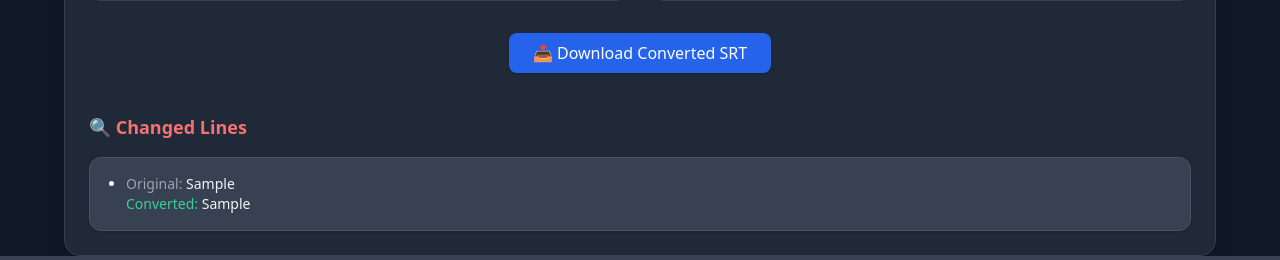
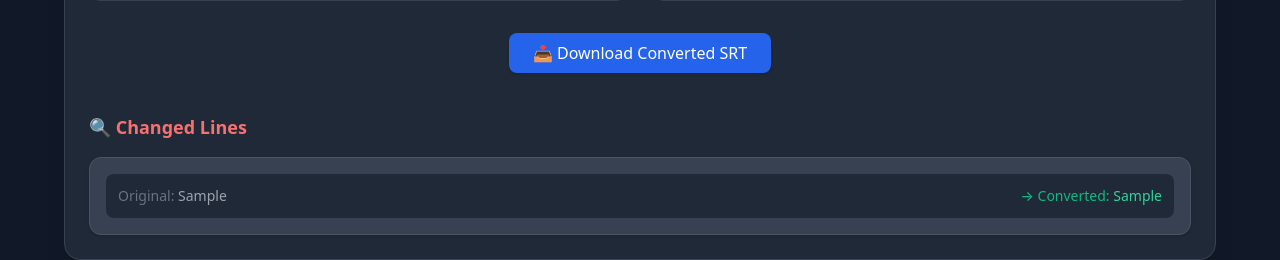
Before and after one commit to lokosmotos/Danialspacex, a Flask app: template templates/converted_chinese_result.html in a window 1280 px wide. Shown: the part 584-844 px from the top of the page. Run offline with Flask 3, Linux system fonts and the light colour scheme; the template is opened without the code that fills it: most values are stand-ins (such as "Sample title", 1, 10 or a date in 2020).

Commit message:
Update converted_chinese_result.html

```diff
--- a/templates/converted_chinese_result.html
+++ b/templates/converted_chinese_result.html
@@ -42,20 +42,25 @@
         </form>
 
         {% if diffs %}
-        <div class="mt-10">
-            <h3 class="text-lg font-semibold mb-4 text-red-400">🔍 Changed Lines</h3>
-            <div class="bg-gray-700 p-4 border border-gray-600 rounded-xl shadow text-sm">
-                <ul class="list-disc pl-5 space-y-3">
-                    {% for original_line, converted_line in diffs %}
-                        <li>
-                            <div><span class="text-gray-400">Original:</span> {{ original_line }}</div>
-                            <div><span class="text-green-400">Converted:</span> {{ converted_line }}</div>
-                        </li>
-                    {% endfor %}
-                </ul>
+<div class="mt-10">
+    <h3 class="text-lg font-semibold mb-4 text-red-400">🔍 Changed Lines</h3>
+    <div class="bg-gray-700 p-4 border border-gray-600 rounded-xl shadow text-sm space-y-2">
+        <div class="grid grid-cols-1 gap-2">
+            {% for original_line, converted_line in diffs %}
+            <div class="flex flex-col sm:flex-row sm:justify-between sm:items-center bg-gray-800 p-3 rounded-lg">
+                <div class="text-gray-400 sm:w-1/2 truncate">
+                    <span class="font-medium text-gray-500">Original:</span> {{ original_line }}
+                </div>
+                <div class="text-green-400 sm:w-1/2 truncate sm:text-right mt-1 sm:mt-0">
+                    <span class="font-medium text-green-500">→ Converted:</span> {{ converted_line }}
+                </div>
             </div>
+            {% endfor %}
         </div>
-        {% endif %}
+    </div>
+</div>
+{% endif %}
+
     </div>
 
 </body>
```
